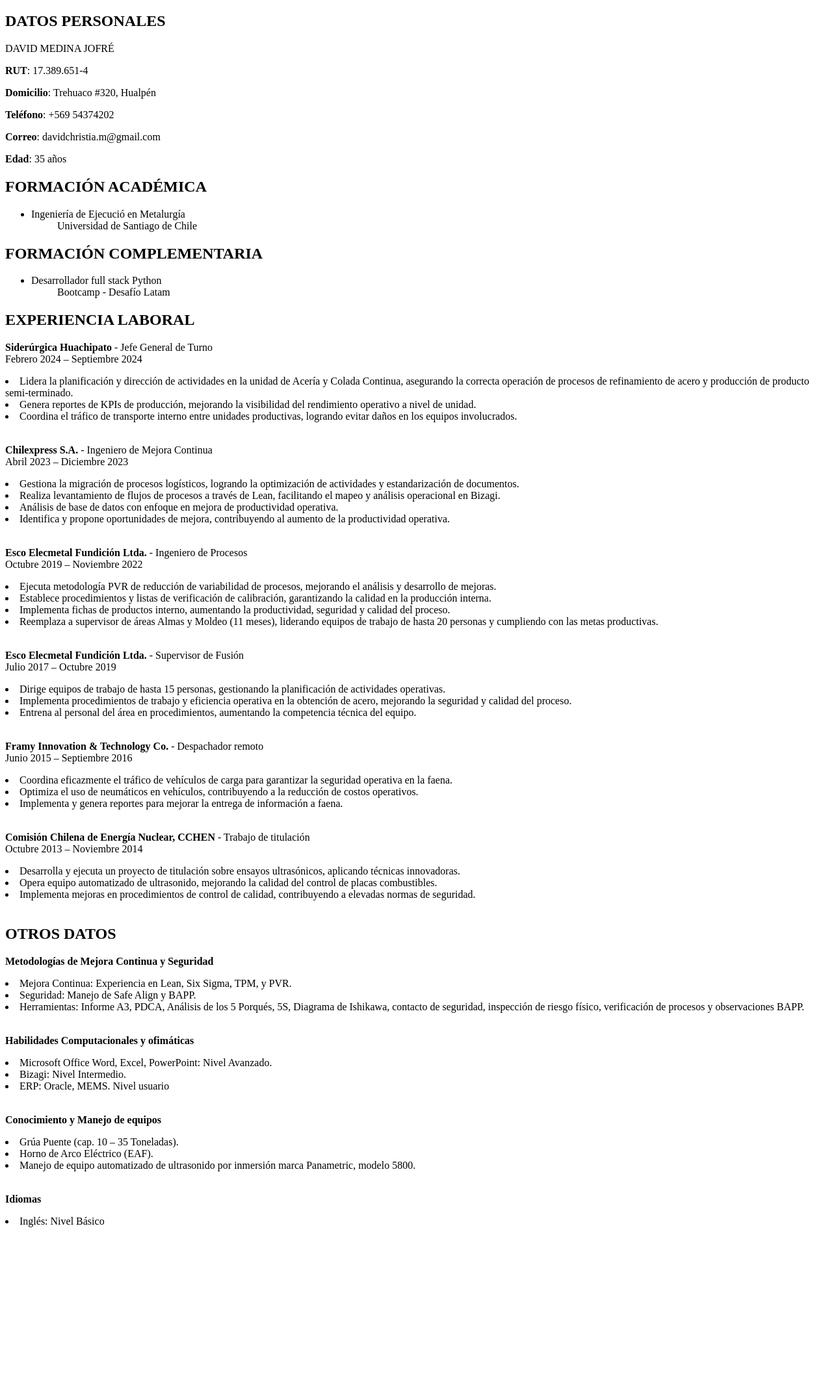
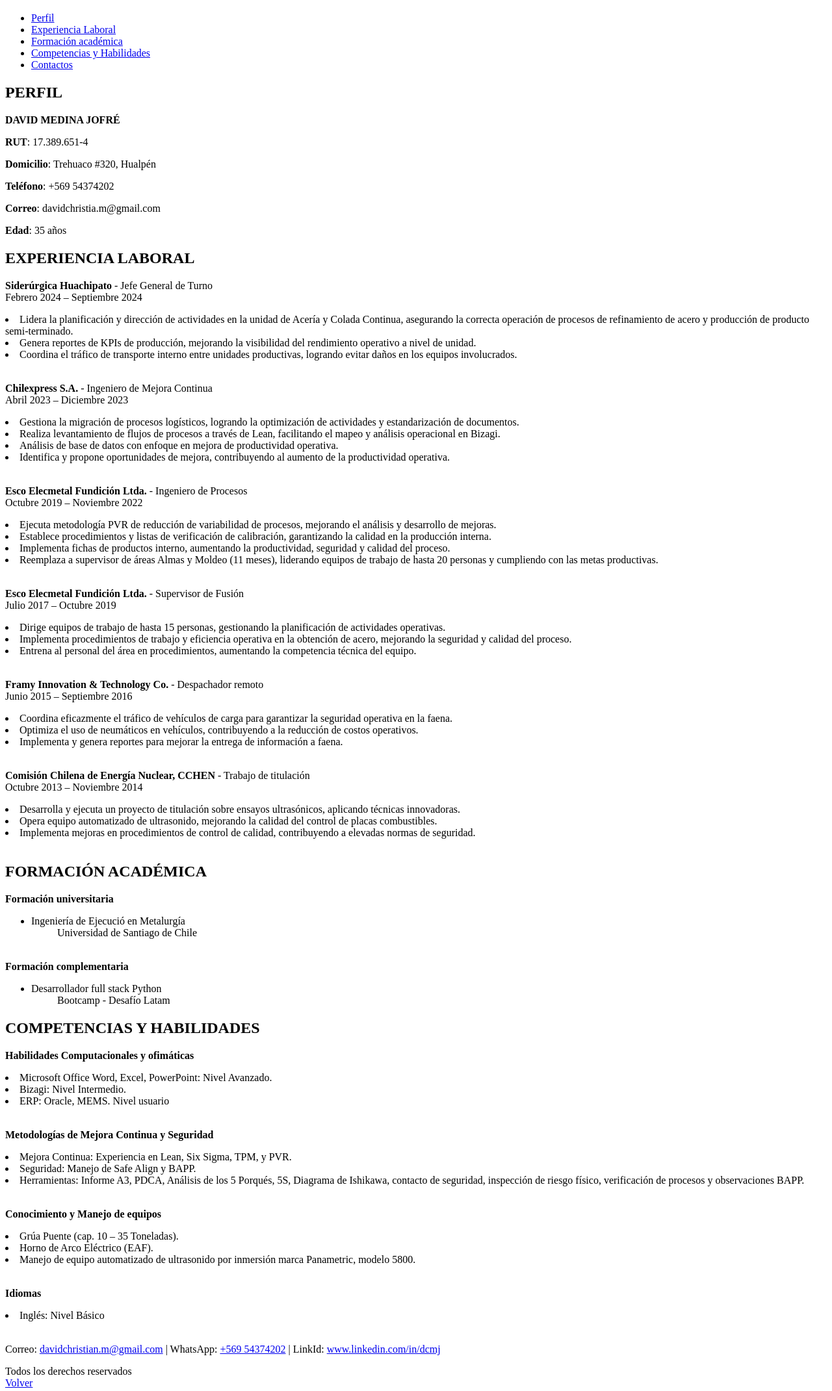
Before and after one commit to RavithAlKhemia/Modulo2_HTML_CSS, a plain HTML site: page index.html in a window 1280 px wide. Shown: the part 61-2202 px from the top of the page at 65% size. Before the commit the page ends 1976 px from the top, so only its background shows below. Drawn offline with Linux system fonts and the light colour scheme.

Commit message:
CV actualizado con indice

```diff
--- a/index.html
+++ b/index.html
@@ -8,13 +8,27 @@
 </head>
 
 <body>
+
+<header>
      <!--titulo importante-->
-    <h1>CURRICULUM VITAE</h1>
+    <h1 id="inicio">CURRICULUM VITAE</h1>
+</header>
+
+    <!--Navigation para saltar a secciones de la pagina-->
+    <nav>
+        <ul>
+            <li><a href="#perfil">Perfil</a></li>
+            <li><a href="#experiencia">Experiencia Laboral</a></li>
+            <li><a href="#estudios">Formación académica</a></li>
+            <li><a href="#habilidades">Competencias y Habilidades</a></li>
+            <li><a href="#contacto">Contactos</a></li>
+        </ul>
+    </nav>
 
     <!--Sección datos personales-->
-    <section>
-        <h2>DATOS PERSONALES</h2>
-        <p>DAVID MEDINA JOFRÉ</p>
+    <section id="perfil">
+        <h2>PERFIL</h2>
+        <p><strong>DAVID MEDINA JOFRÉ</strong></p>
         <p><strong>RUT</strong>: 17.389.651-4</p>
         <p><strong>Domicilio</strong>: Trehuaco #320, Hualpén</p>
         <p><strong>Teléfono</strong>: +569 54374202</p>
@@ -22,29 +36,11 @@
         <p><strong>Edad</strong>: 35 años</p>
     </section>
 
-    <!--Sección Formación academica-->
-    <section>
-        <h2>FORMACIÓN ACADÉMICA</h2>
-            <ul>
-                <li>Ingeniería de Ejecució en Metalurgía</li>
-                <ol>Universidad de Santiago de Chile</ol>
-            </ul>
-    </section>
-
-    <!--Sección Formación complementaria-->
-    <section>
-        <h2>FORMACIÓN COMPLEMENTARIA</h2>
-        <ul>
-            <li>Desarrollador full stack Python</li>
-            <ol>Bootcamp - Desafío Latam</ol>
-        </ul>
-    </section>
-
         <!--Sección de Experiencia laboral-->
-    <section>
-        <h2>EXPERIENCIA LABORAL</h2>
+        <section id="experiencia">
+            <h2 class="titulo_seccion">EXPERIENCIA LABORAL</h2>
             <p>
-            <strong>Siderúrgica Huachipato</strong> - Jefe General de Turno
+                <strong class="titulo_punto">Siderúrgica Huachipato</strong> - Jefe General de Turno
                 <br>
                 Febrero 2024 – Septiembre 2024
             </p>
@@ -56,7 +52,7 @@
             <br>
 
             <p>
-            <strong>Chilexpress S.A.</strong> - Ingeniero de Mejora Continua
+                <strong class="titulo_punto">Chilexpress S.A.</strong> - Ingeniero de Mejora Continua
                 <br>
                 Abril 2023 – Diciembre 2023
             </p>
@@ -68,7 +64,7 @@
             <br>
 
             <p>
-            <strong>Esco Elecmetal Fundición Ltda.</strong> - Ingeniero de Procesos
+                <strong class="titulo_punto">Esco Elecmetal Fundición Ltda.</strong> - Ingeniero de Procesos
                 <br>
                 Octubre 2019 – Noviembre 2022
             </p>
@@ -80,7 +76,7 @@
             <br>
 
             <p>
-            <strong>Esco Elecmetal Fundición Ltda.</strong> - Supervisor de Fusión
+                <strong class="titulo_punto">Esco Elecmetal Fundición Ltda.</strong> - Supervisor de Fusión
                 <br>
                 Julio 2017 – Octubre 2019
             </p>
@@ -91,7 +87,7 @@
             <br>
 
             <p>
-            <strong>Framy Innovation & Technology Co.</strong> - Despachador remoto
+                <strong class="titulo_punto">Framy Innovation & Technology Co.</strong> - Despachador remoto
                 <br>
                 Junio 2015 – Septiembre 2016
             </p>
@@ -101,7 +97,7 @@
             <br>
 
             <p>
-            <strong>Comisión Chilena de Energía Nuclear, CCHEN</strong> - Trabajo de titulación
+                <strong class="titulo_punto">Comisión Chilena de Energía Nuclear, CCHEN</strong> - Trabajo de titulación
                 <br>
                 Octubre 2013 – Noviembre 2014
             </p>
@@ -111,43 +107,65 @@
             <br>
         </section>
 
+    <!--Sección Formación academica-->
+    <section id="estudios">
+        <h2 class="titulo_seccion">FORMACIÓN ACADÉMICA</h2>
+        <strong class="titulo_punto">Formación universitaria</strong>
+            <ul>
+                <li>Ingeniería de Ejecució en Metalurgía</li>
+                <ol>Universidad de Santiago de Chile</ol>
+            </ul>
+   <br>
+        <strong class="titulo_punto">Formación complementaria</strong>
+        <ul>
+            <li>Desarrollador full stack Python</li>
+            <ol>Bootcamp - Desafío Latam</ol>
+        </ul>
+    </section>
+
+
+
     <!--Sección de otros datos-->
-    <section>
-        <h2>OTROS DATOS</h2>
-        <p>
-            <strong>Metodologías de Mejora Continua y Seguridad</strong>
-        </p>
+    <section id="habilidades">
+        <h2 class="titulo_seccion">COMPETENCIAS Y HABILIDADES</h2>
+
+        <p><strong class="titulo_punto">Habilidades Computacionales y ofimáticas</strong></p>
+        <li>Microsoft Office Word, Excel, PowerPoint: Nivel Avanzado.</li>
+        <li>Bizagi: Nivel Intermedio.</li>
+        <li>ERP: Oracle, MEMS. Nivel usuario</li>
+        <br>
+
+        <p><strong class="titulo_punto">Metodologías de Mejora Continua y Seguridad</strong></p>
         <li>Mejora Continua: Experiencia en Lean, Six Sigma, TPM, y PVR.</li>
         <li>Seguridad: Manejo de Safe Align y BAPP.</li>
         <li>Herramientas: Informe A3, PDCA, Análisis de los 5 Porqués, 5S, Diagrama de Ishikawa, contacto de seguridad,
             inspección de riesgo físico, verificación de procesos y observaciones BAPP.</li>
         <br>
 
-        <p>
-            <strong>Habilidades Computacionales y ofimáticas</strong>
-        </p>
-        <li>Microsoft Office Word, Excel, PowerPoint: Nivel Avanzado.</li>
-        <li>Bizagi: Nivel Intermedio.</li>
-        <li>ERP: Oracle, MEMS. Nivel usuario</li>
-        <br>
-
-        <p>
-            <strong>Conocimiento y Manejo de equipos</strong>
-        </p>
+        <p><strong class="titulo_punto">Conocimiento y Manejo de equipos</strong></p>
         <li>Grúa Puente (cap. 10 – 35 Toneladas).</li>
         <li>Horno de Arco Eléctrico (EAF).</li>
         <li>Manejo de equipo automatizado de ultrasonido por inmersión marca Panametric, modelo 5800.</li>
         <br>
 
-        <p>
-            <strong>Idiomas</strong>
-        </p>
+        <p><strong class="titulo_punto">Idiomas</strong></p>
         <li>Inglés: Nivel Básico</li>
         <br>
 
     </section>
 
-
+<footer>
+    <p id="contacto">
+        Correo: <a href="https://mail.google.com/mail/u/0/#inbox?compose=GTvVlcSKjfscfjkFswzlBdmcvrXKmSlcVBgpmcFnKQdbPjqVwlrHKwrlrGNFBDlbNxBCWsxwHHchM">davidchristian.m@gmail.com</a> |
+        WhatsApp: <a href="https://wa.me/+56954374202">+569 54374202</a> |
+        LinkId: <a href="http://www.linkedin.com/in/dcmj">www.linkedin.com/in/dcmj</a>
+    </p>
+    <p>
+        Todos los derechos reservados
+        <br>
+        <a href="#inicio">Volver</a>
+    </p>
+</footer>
 
 </body>
 
```
Lines whose indentation alone changed are shown as unchanged.
